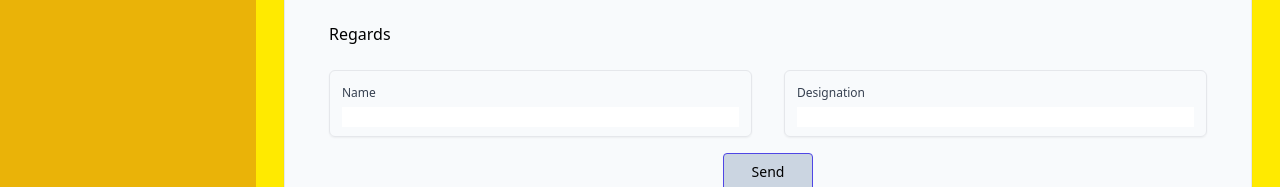
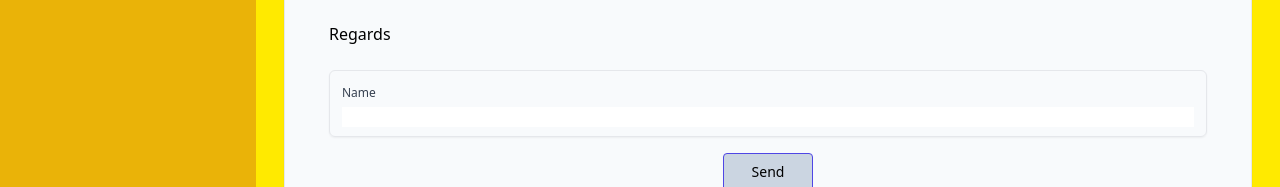
Before and after one commit to royswap/vercel-frontend, a React (Vite) app: page /reviewer-invitation in a window 1280 px wide. Shown: the part 467-654 px from the top of the page. Built offline with nearby package versions, Linux system fonts and the light colour scheme.

Commit message:
Update ReviewInvitetion.jsx

```diff
--- a/src/components/ReviewInvitetion.jsx
+++ b/src/components/ReviewInvitetion.jsx
@@ -20,6 +20,8 @@
       getalltracks(conference_id)
         .then((res) => {
           setTracks(res.data.tracks);
+          console.log(res.data.tracks);
+
         })
         .catch((err) => {
           // Handle error
@@ -33,7 +35,7 @@
       trackId,
       date,
       name,
-      designation,
+      // designation,
     };
     console.log(formData);
     emailsend(trackId,date,name,designation).then((res)=>{
@@ -103,9 +105,29 @@
               />
             </label>
           </div>
+
+          {/* <div className="flex-1 m-2">
+              <label
+                htmlFor="name"
+                className="block overflow-hidden rounded-md border border-gray-200 px-3 py-2 shadow-sm focus-within:border-blue-600 focus-within:ring-1 focus-within:ring-blue-600"
+              >
+                <span className="text-xs font-medium text-gray-700">Name</span>
+                <input
+                  type="text"
+                  id="name"
+                  name="name"
+                  className="mt-1 w-full border-none p-0 focus:border-transparent focus:outline-none focus:ring-0 sm:text-sm"
+                  required
+                  value={name}
+                  onChange={(e) => setName(e.target.value)}
+                />
+              </label>
+            </div> */}
+
           <div className='m-4'>
-            Thank you for your willingness to serve as a reviewer. Peer review is one of the most important activities of our Society, and your help is appreciated. Written comments are usually the most helpful part of a review. Please provide comments on the second page or on separate sheets. The grading section below is intended to help identify key points for written comments, and also to allow comparisons among different reviewers. A good paper should have a high overall score, but does not have to score well in all aspects to be acceptable. For example, a concise, critical review paper is a valuable publication, although it might have little intrinsic originality. A paper that introduces important new concepts might be valuable even with limited experimental work. <br /> <br />Regards
+            Thank you for your willingness to serve as a reviewer. Peer review is one of the most important activities of our Society, and your help is appreciated. Written comments are usually the most helpful part of a review. Please provide comments on the second page or on separate sheets. The grading section below is intended to help identify key points for written comments, and also to allow comparisons among different reviewers. A good paper should have a high overall score, but does not have to score well in all aspects to be acceptable. For example, a concise, critical review paper is a valuable publication, although it might have little intrinsic originality. A paper that introduces important new concepts might be valuable even with limited experimental work. <br /> <br /> Regards
           </div>
+
           <div className="flex gap-4 m-2">
             <div className="flex-1 m-2">
               <label
@@ -124,7 +146,7 @@
                 />
               </label>
             </div>
-            <div className="flex-1 m-2">
+            {/* <div className="flex-1 m-2">
               <label
                 htmlFor="designation"
                 className="block overflow-hidden rounded-md border border-gray-200 px-3 py-2 shadow-sm focus-within:border-blue-600 focus-within:ring-1 focus-within:ring-blue-600"
@@ -140,7 +162,7 @@
                   onChange={(e) => setDesignation(e.target.value)}
                 />
               </label>
-            </div>
+            </div> */}
           </div>
 
           <div className='flex items-center justify-center'>
```
